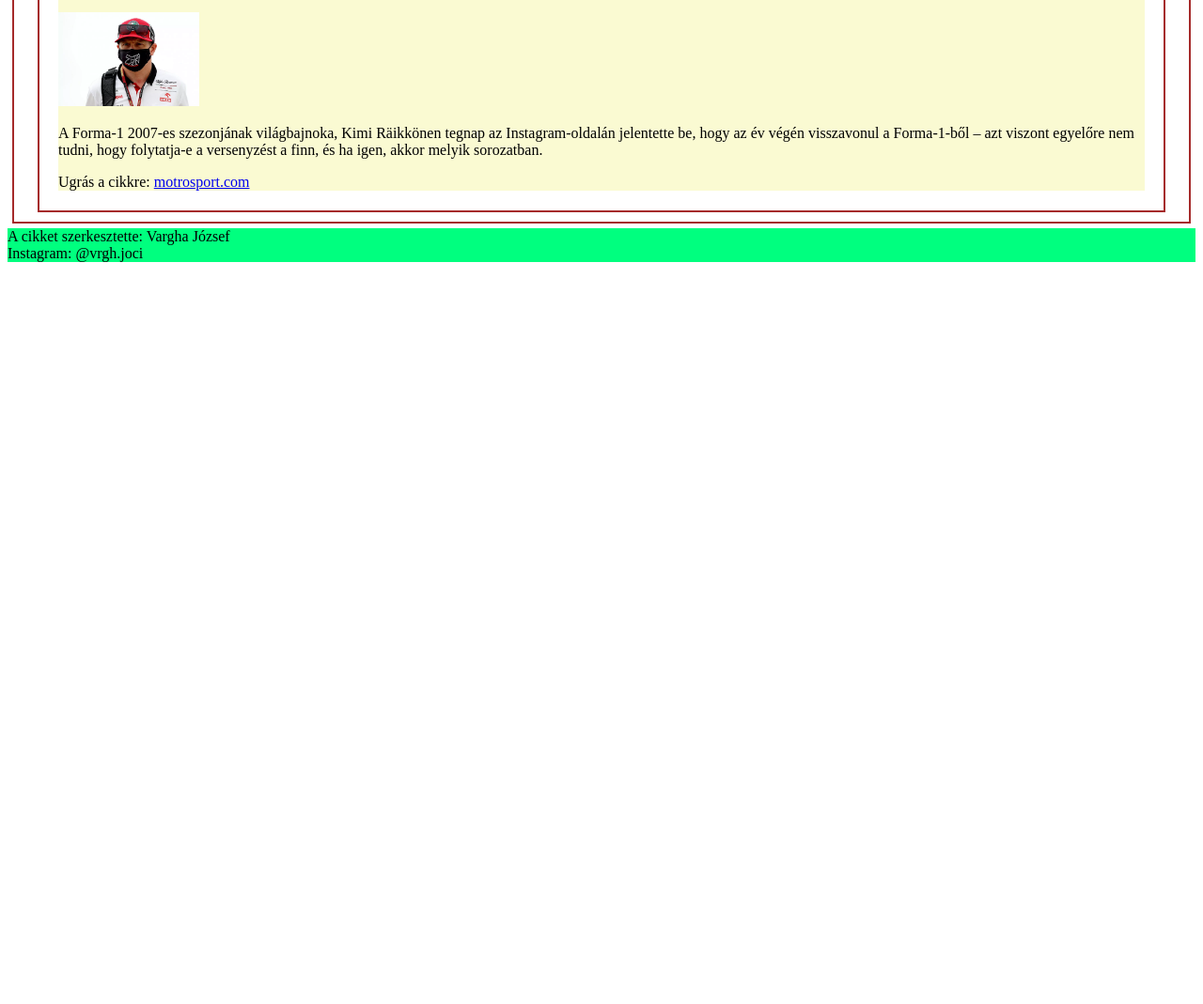
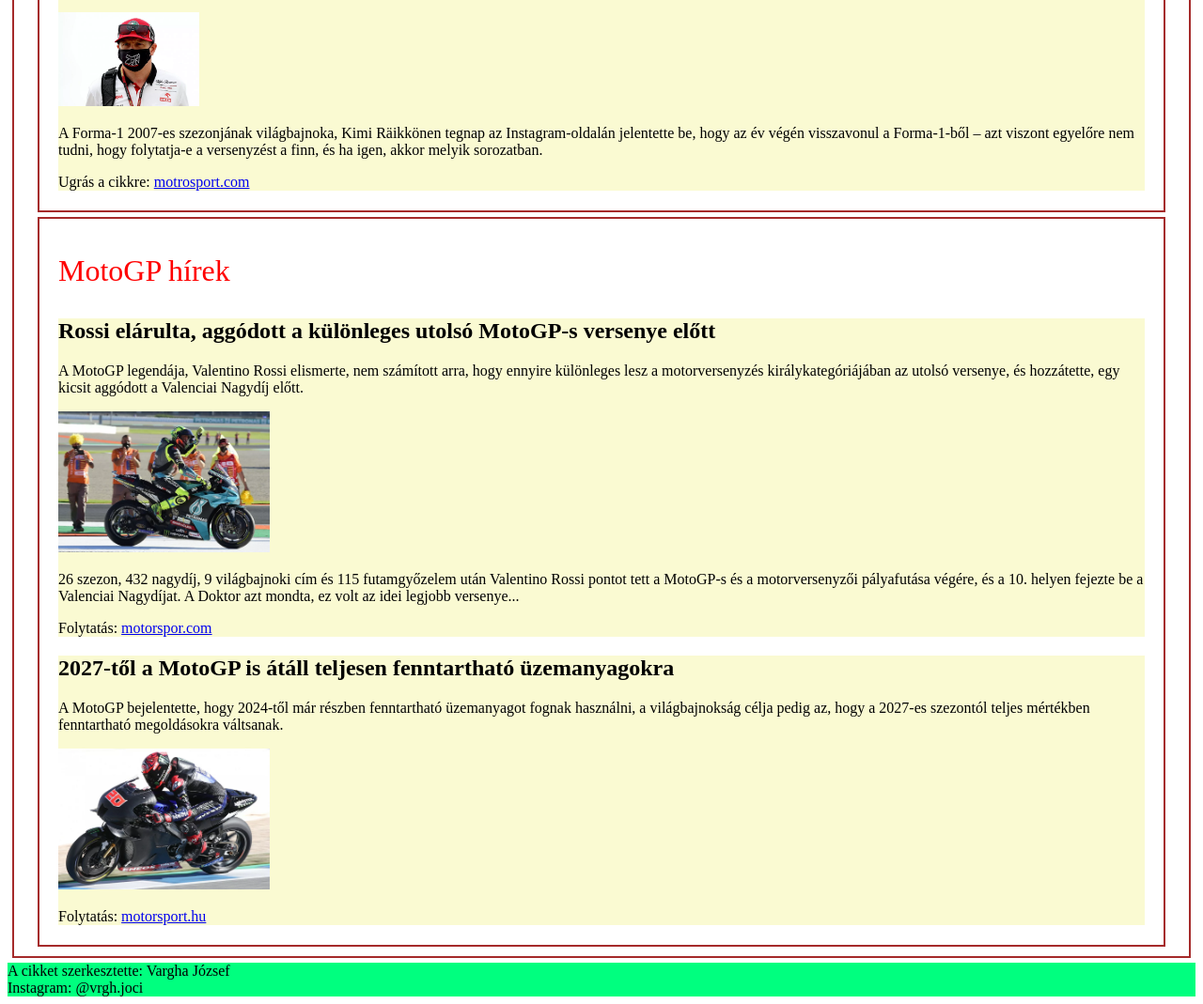
Before and after one commit to Tibiofficial/proghazi, a plain HTML site: page index.html in a window 1280 px wide. Shown: the part 1945-3014 px from the top of the page at 94% size. Before the commit the page ends 2232 px from the top, so only its background shows below. Drawn offline with Linux system fonts and the light colour scheme.

Commit message:
elso commit

```diff
--- a/index.html
+++ b/index.html
@@ -150,12 +150,36 @@
                 <h2>A WEC máris átcsábítaná a Forma-1-ből visszavonuló Kimi Räikkönent</h2>
                 <p>A hosszú távú világbajnokság (WEC) a jelek szerint szívesen látná a mezőnyében a Forma-1-ből való
                     visszavonulását tegnap bejelentő Kimi Räikkönent, erre pedig egy WorldRX-csapat is reagált.</p>
-                    <p><img src="kimi-raikkonen-alfa-romeo-1.webp" alt="Kimi Raikönen" height="100px"></p>
+                <p><img src="kimi-raikkonen-alfa-romeo-1.webp" alt="Kimi Raikönen" height="100px"></p>
                 <p>A Forma-1 2007-es szezonjának világbajnoka, Kimi Räikkönen tegnap az Instagram-oldalán jelentette be,
                     hogy az év végén visszavonul a Forma-1-ből – azt viszont egyelőre nem tudni, hogy folytatja-e a
                     versenyzést a finn, és ha igen, akkor melyik sorozatban.</p>
-                <p>Ugrás a cikkre: <a href="https://hu.motorsport.com/f1/news/a-wec-maris-atcsabitana-a-forma-1-bol-visszavonulo-kimi-raikkonent-/6658819/">motrosport.com</a></p>
+                <p>Ugrás a cikkre: <a
+                        href="https://hu.motorsport.com/f1/news/a-wec-maris-atcsabitana-a-forma-1-bol-visszavonulo-kimi-raikkonent-/6658819/">motrosport.com</a>
+                </p>
             </article>
+        </section>
+
+        <section>
+            <p>MotoGP hírek</p>
+            <article>
+                <h2>Rossi elárulta, aggódott a különleges utolsó MotoGP-s versenye előtt</h2>
+                <p>A MotoGP legendája, Valentino Rossi elismerte, nem számított arra, hogy ennyire különleges lesz a
+                    motorversenyzés királykategóriájában az utolsó versenye, és hozzátette, egy kicsit aggódott a
+                    Valenciai Nagydíj előtt.</p>
+                    <p><img src="valentino-rossi-petronas-yamah.webp" alt="Rossi" height="150"></p>
+                <p>26 szezon, 432 nagydíj, 9 világbajnoki cím és 115 futamgyőzelem után Valentino Rossi pontot tett a MotoGP-s és a motorversenyzői pályafutása végére, és a 10. helyen fejezte be a Valenciai Nagydíjat.
+
+                        A Doktor azt mondta, ez volt az idei legjobb versenye...</p>
+                <p>Folytatás: <a href="https://hu.motorsport.com/motogp/news/rossi-elarulta-aggodott-a-kulonleges-utolso-motogp-s-versenye-elott/6785469/">motorspor.com</a></p>
+            </article>
+            <article>
+<h2>2027-től a MotoGP is átáll teljesen fenntartható üzemanyagokra</h2>
+<p>A MotoGP bejelentette, hogy 2024-től már részben fenntartható üzemanyagot fognak használni, a világbajnokság célja pedig az, hogy a 2027-es szezontól teljes mértékben fenntartható megoldásokra váltsanak.</p>
+<p><img src="fabio-quartararo-yamaha-factor.webp" alt="quatrato" height="150"></p>
+<p>Folytatás: <a href="https://hu.motorsport.com/motogp/news/2027-tol-a-motogp-is-atall-teljesen-fenntarthato-uzemanyagokra/6815935/">motorsport.hu</a></p>
+            </article>
+
         </section>
 
     </section>
```
Also changed, not shown: fabio-quartararo-yamaha-factor.webp (added), valentino-rossi-petronas-yamah.webp (added).
